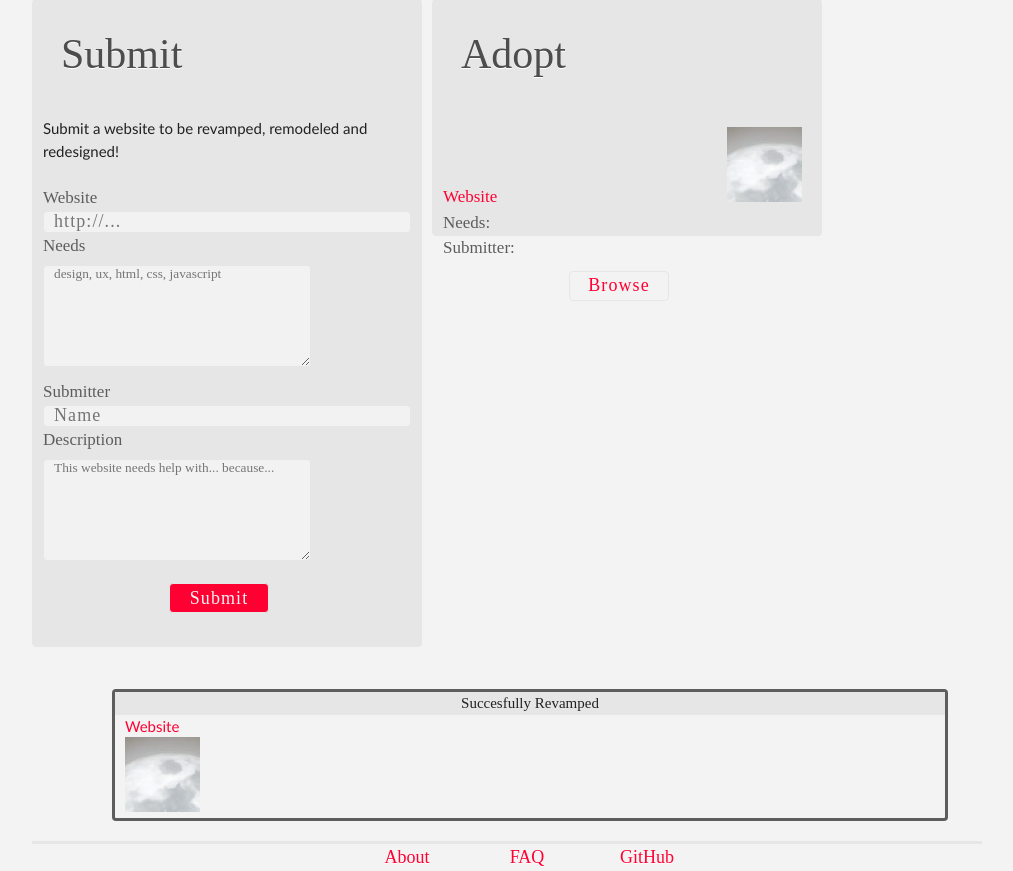
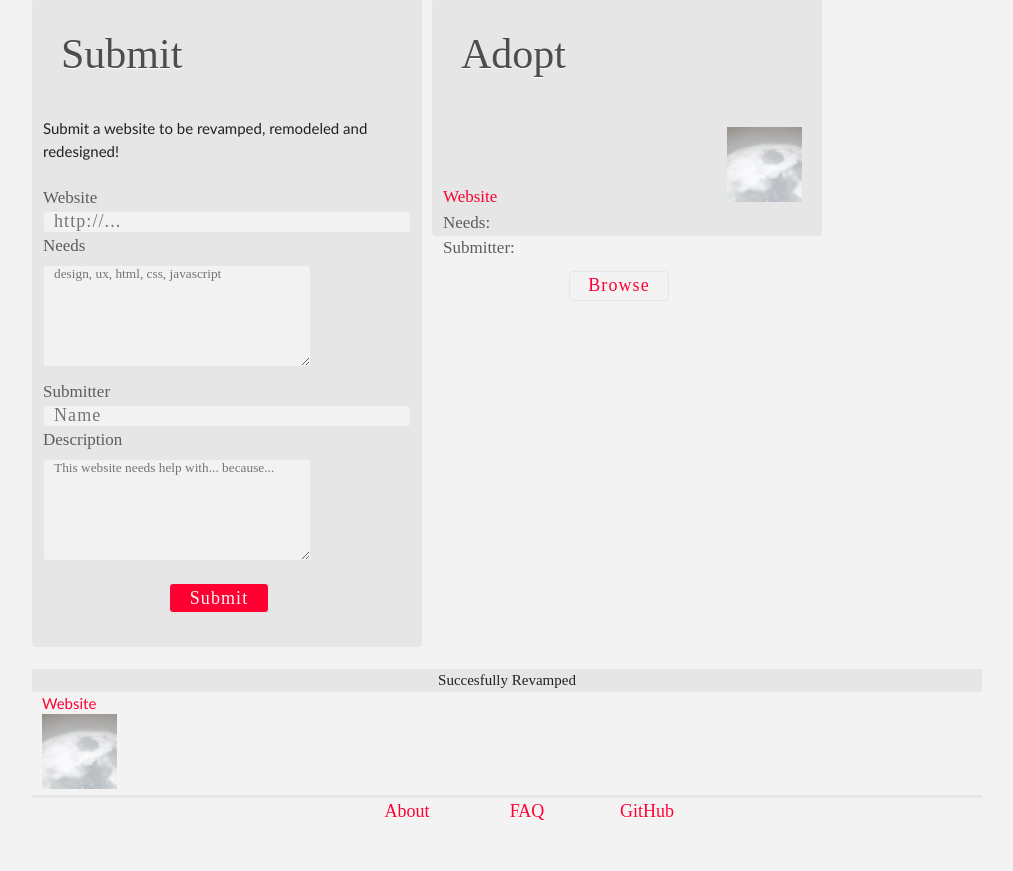
Before and after one commit to psyrax/SHDHVH-1, a CodeIgniter app: page /index.php/home/index in a window 1280 px wide. Shown: the part 217-1088 px from the top of the page, without its empty margins (133-1146 px from the left). After the commit the page ends 1037 px from the top, so only its background shows below. Run offline with CodeIgniter, Linux system fonts and the light colour scheme.

Commit message:
home changes

```diff
--- a/public/application/views/home/index_view.php
+++ b/public/application/views/home/index_view.php
@@ -1,4 +1,4 @@
-<div>
+<div class='span-24'>
 	<div class="span-10">
 		<div class="box">
 			<div class="form">
@@ -34,7 +34,7 @@
 	</div>
 </div>
 <div class="reset"></div>
-<div class="span-21 push-2 mainc">
+<div class="span-24">
 	<div class="mainctitle">
 		<p>Succesfully Revamped</p>
 	</div>
```
